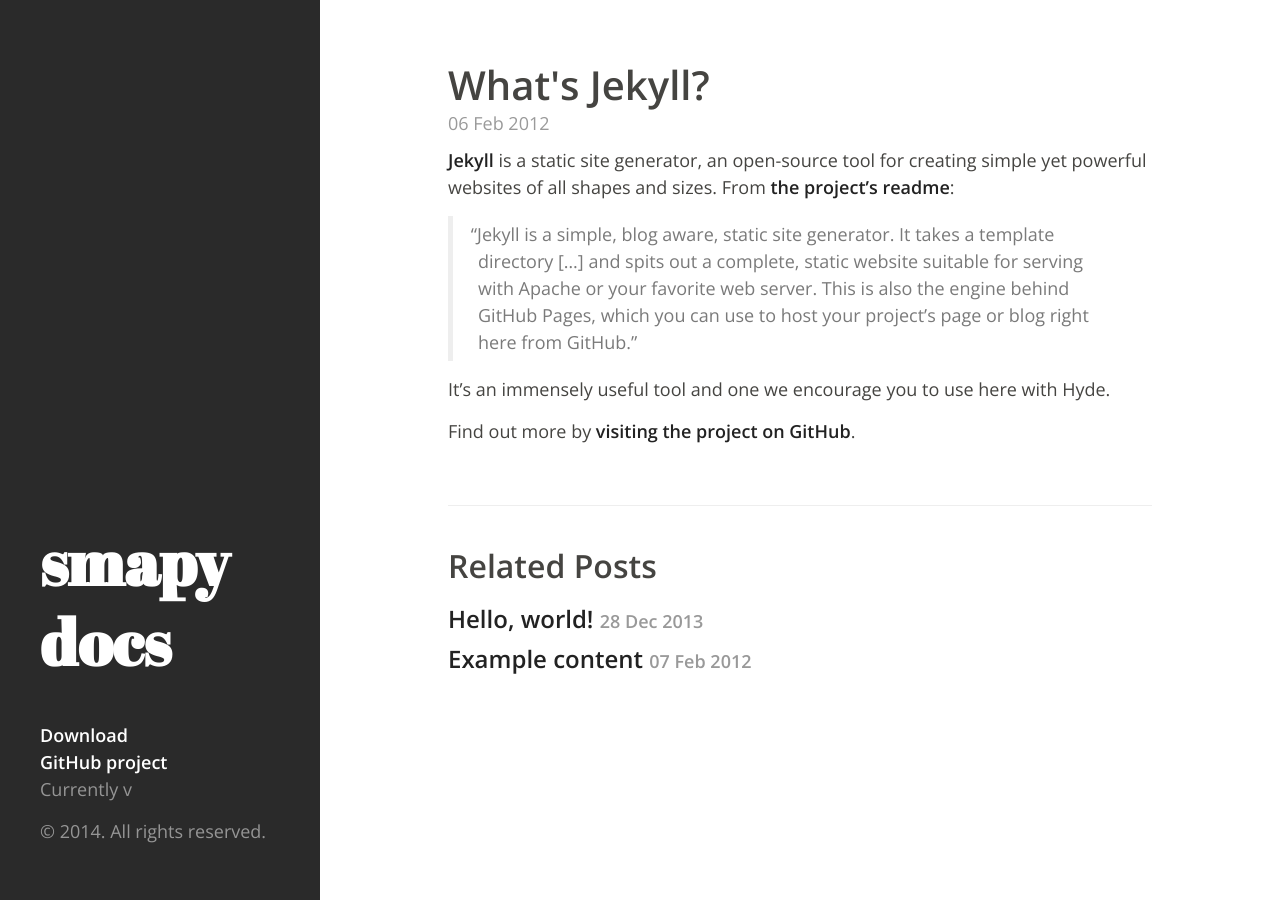
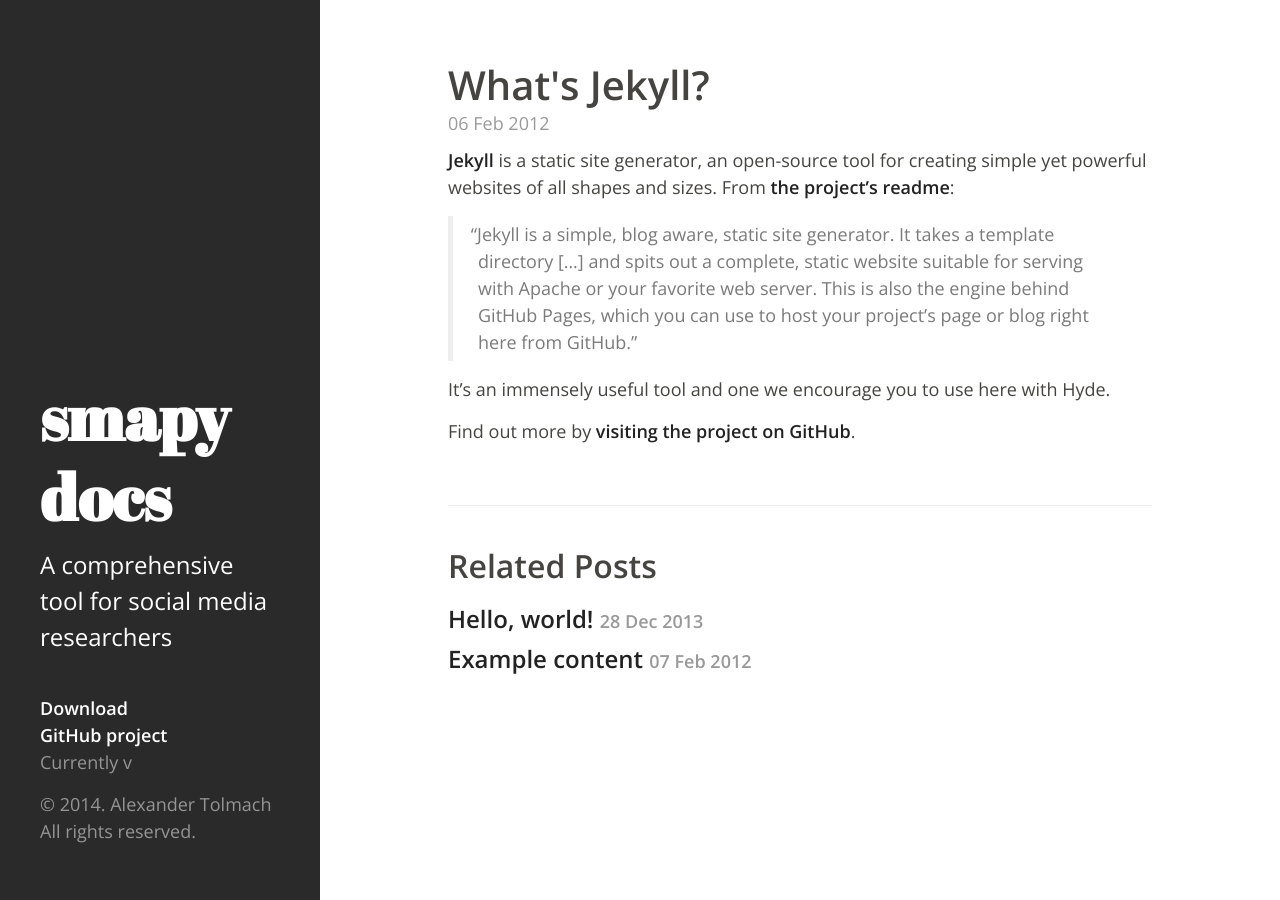
Before and after one commit to Sobach/smapy, a Jekyll site: the page built from _posts/2012-02-06-whats-jekyll.md, in a window 1280 px wide. Built offline with Jekyll 4.4.1, drawn with Linux system fonts in a browser that asks for light colours; Markdown is read by kramdown in place of the engine named in the settings.

Commit message:
config.yml

```diff
--- a/_config.yml
+++ b/_config.yml
@@ -1,9 +1,11 @@
-# For Atom Feed
-domain: sobach.github.io
-author: Alexander Tolmach
-email: tolmach@me.com
-title: smapy docs
-
+title:        smapy docs
+tagline:      'social media anatomist for Python'
+description:  'A comprehensive tool for social media researchers'
+author:
+  name:       'Alexander Tolmach'
+  email:      'tolmach@me.com'
+markdown:     rdiscount
+permalink:    pretty
+pygments:     true
 permalink: /:title
-
 encoding: UTF-8
```
